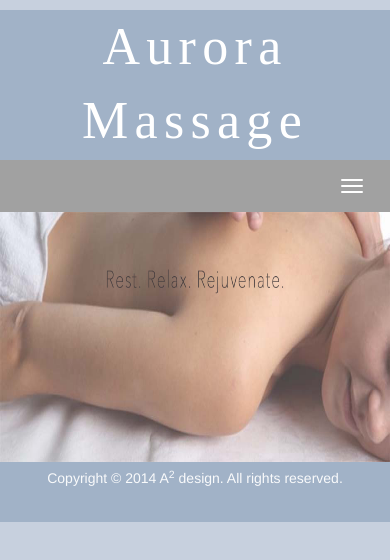
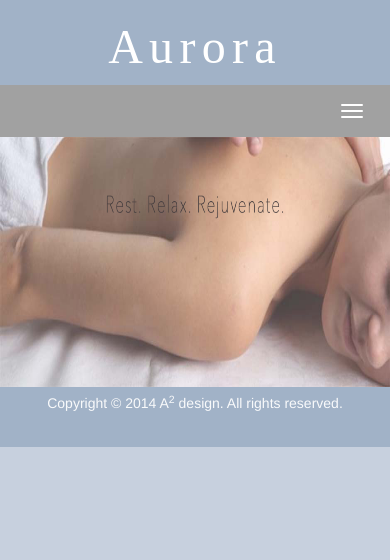
Before and after one commit to asipple1/Aurora-Massage, a plain HTML site: page index.html in a window 390 px wide. Drawn offline with nearby package versions, Linux system fonts and the light colour scheme; a web font is replaced by a local one.

Commit message:
Media-queries updated

```diff
--- a/css/media-queries.css
+++ b/css/media-queries.css
@@ -22,9 +22,9 @@
     height: 1.5em;
 
 }
-.header p{
+.header a{
     margin: 0 0 0 0;
-    font-size: 1em;
+    font-size: .9em;
 }
 /*--------------------Nav Bar---------------------*/
 
@@ -37,23 +37,22 @@
         height: 250px;
 }
 #map{
-    width: 350px;
-    height: 350px
+    width: 300px;
+    height: 300px
 }
 }
 @media only screen and (max-width:560px){
-    .header a p{
-    margin-top: 20px;
+    .header a {
     font-size: 50px;
 }
 }
 @media only screen and (max-width:425px){
-    .header a p{
-    margin-top: 20px;
-    font-size: 52px;
+
+    .header  a{
+    font-size: 48px;
 }
 .header{
-    height: 150px;
+    height: 95px;
 }
 .massage2{
 display: none;
--- a/css/style.css
+++ b/css/style.css
@@ -22,7 +22,7 @@ body{
 .header a{
     text-decoration: none;
 }
-.header p{
+.header a{
     margin: 0 0 0 0;
     text-decoration: none;
     color: white;
--- a/index.html
+++ b/index.html
@@ -18,8 +18,10 @@
 
 <div class="container">
     <div class="header">
-        <a href="index.html"><p>Aurora Massage Therapy</p></a>
+        <a href="index.html">Aurora Massage Therapy</a>
     </div>
+    </div>
+    <div class="container">
     <nav class= "navbar">
         <div class="navbar-header">
           <button type="button" class="navbar-toggle collapsed" data-toggle="collapse" data-target="#navbar" aria-expanded="false" aria-controls="navbar">
```
